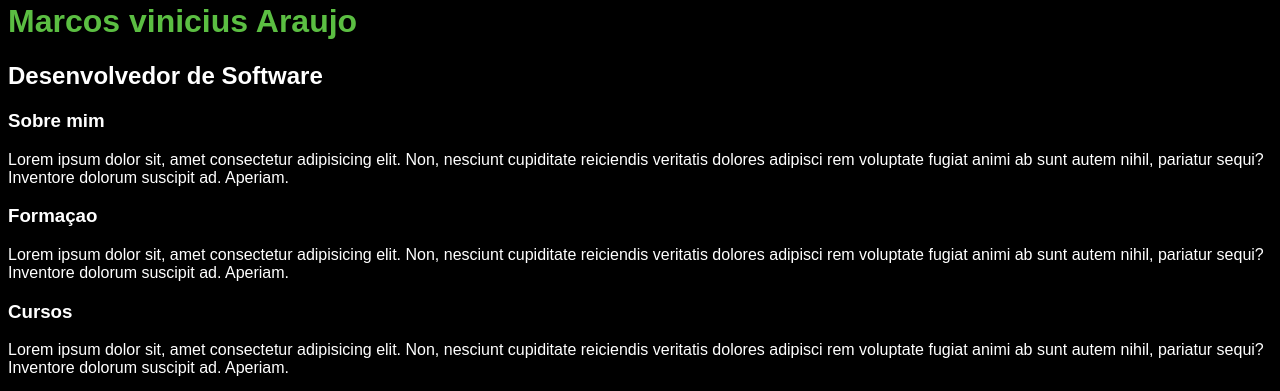
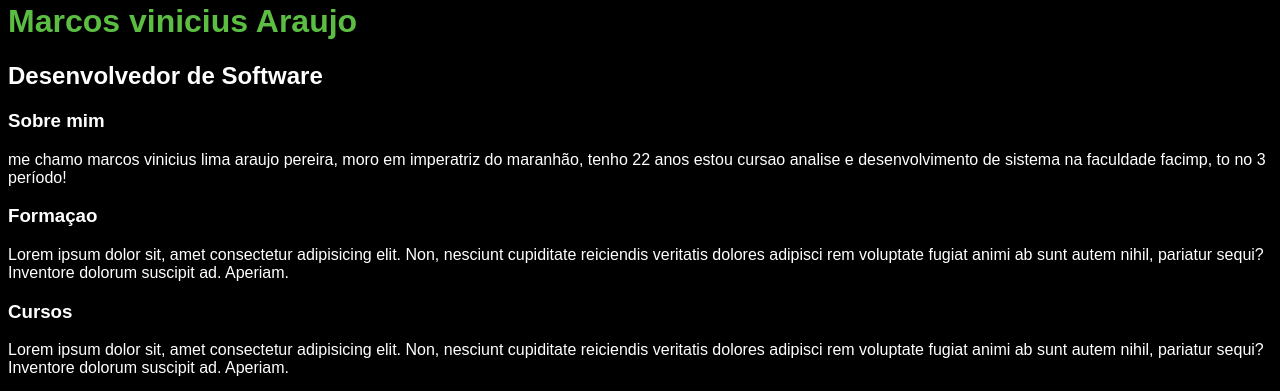
Before and after one commit to marvin455/CURRICULO, a plain HTML site: page index.html in a window 1280 px wide. Shown: the part 264-655 px from the top of the page. Drawn offline with Linux system fonts and the light colour scheme.

Commit message:
Update index.html

```diff
--- a/index.html
+++ b/index.html
@@ -32,7 +32,7 @@
         <section>
             <h3>Sobre mim</h3>
             <p>
-                Lorem ipsum dolor sit, amet consectetur adipisicing elit. Non, nesciunt cupiditate reiciendis veritatis dolores adipisci rem voluptate fugiat animi ab sunt autem nihil, pariatur sequi? Inventore dolorum suscipit ad. Aperiam.
+             me chamo marcos vinicius lima araujo pereira, moro em imperatriz do maranhão, tenho 22 anos estou cursao analise e desenvolvimento de sistema na faculdade  facimp, to no 3 período!
             </p>
         </section>
         <section>
```
